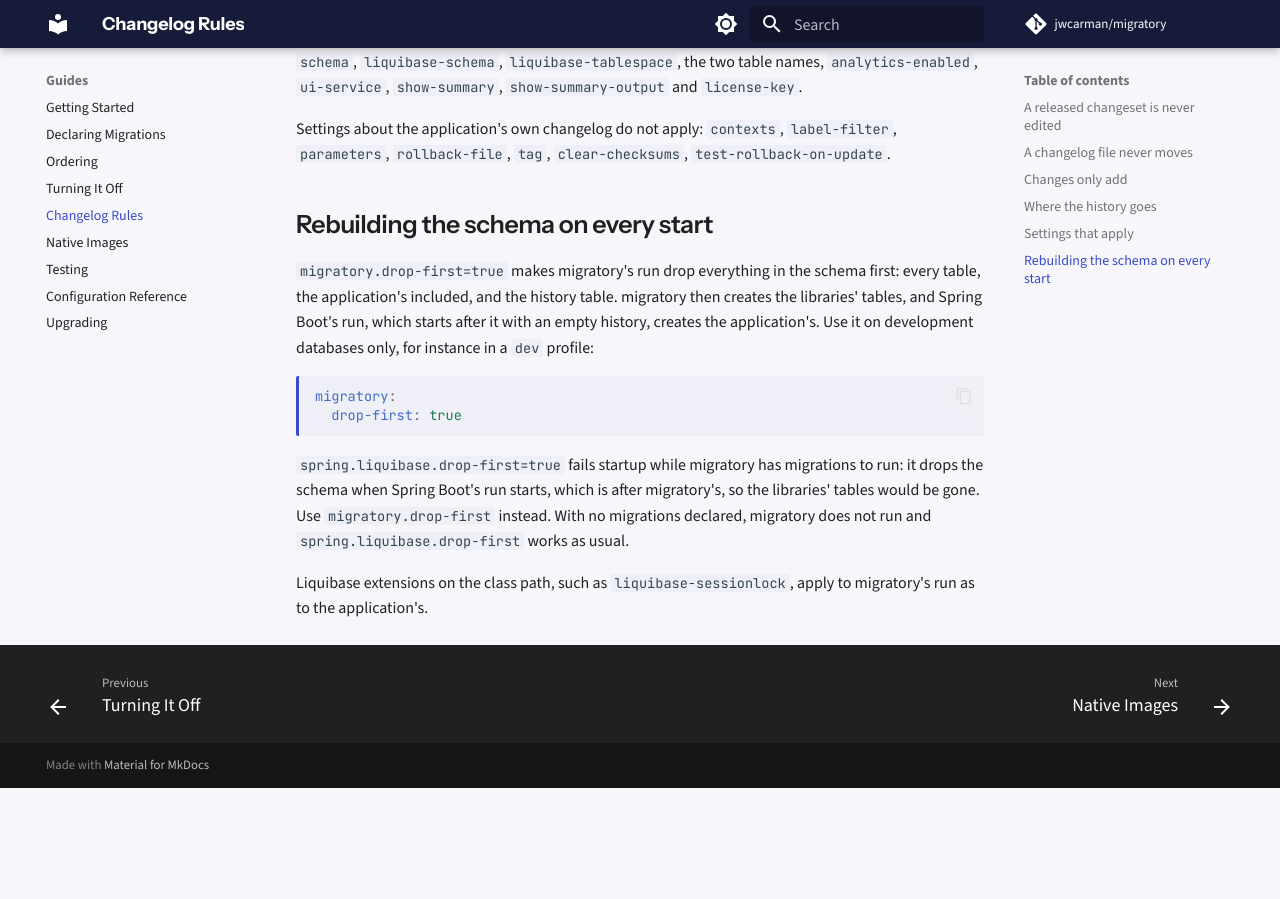
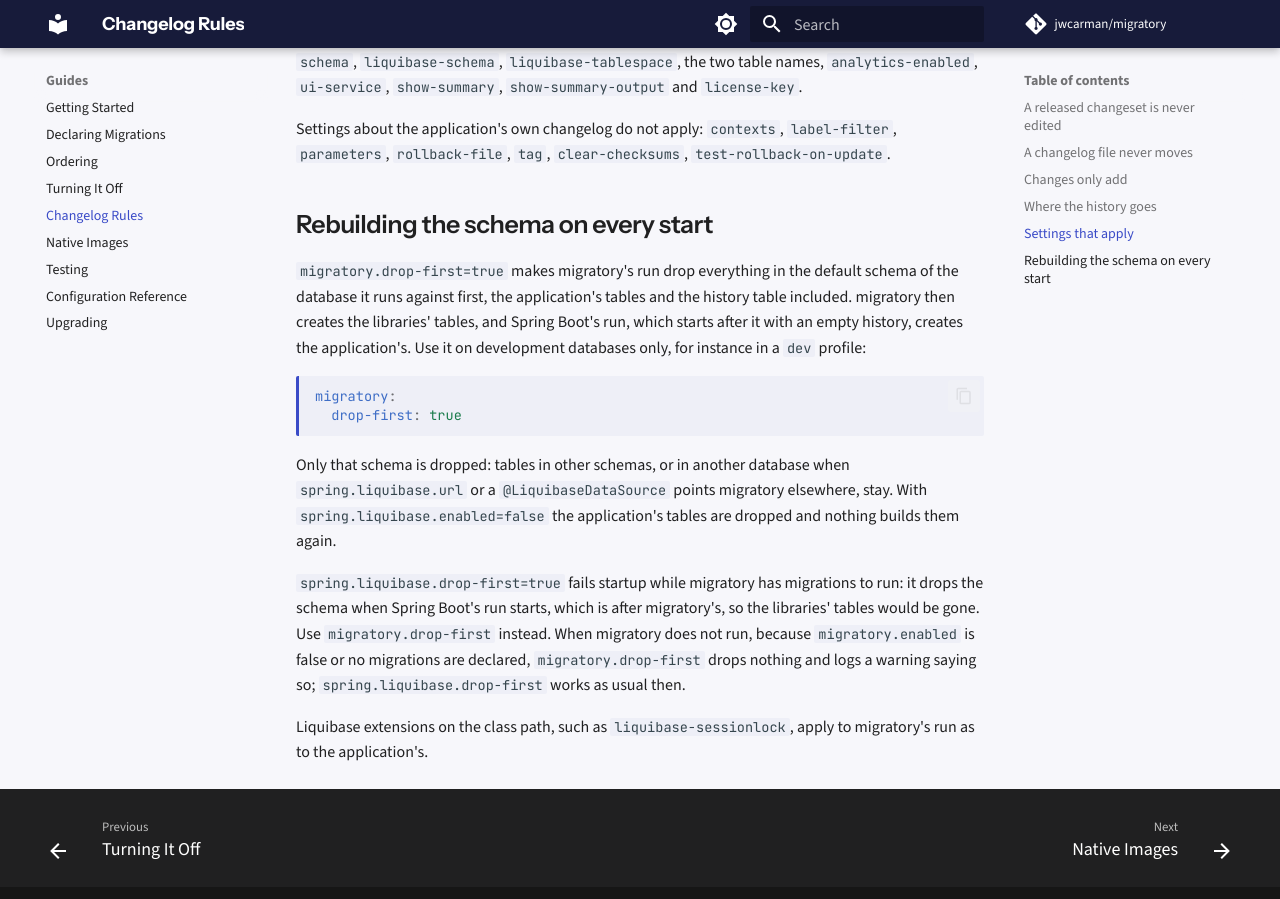
Before and after one commit to jwcarman/migratory, an MkDocs documentation site: the page built from docs/guides/changelog-rules.md, in a window 1280 px wide and 900 px high, scrolled down 1069 px. Built offline with MkDocs 1.6.1 and Material for MkDocs 9.7.7, drawn with Linux system fonts in a browser that asks for light colours; comment, search, counter and statistics services are not loaded; before the commit the page ends 1857 px from its top, so only the background shows below that.

Commit message:
fix: migratory.drop-first warns when it drops nothing; docs say what it drops
From the review: with migratory.enabled=false or no migrations declared,
migratory.drop-first was ignored silently; it now logs a warning naming
spring.liquibase.drop-first as the setting for that case. The docs and
javadoc say it drops the default schema of the database migratory runs
against, not every table, and that with spring.liquibase.enabled=false
nothing rebuilds the application's tables (now pinned by a test). The
spring.liquibase.drop-first failure says to turn it off, which reads
right when both are set. The design spec no longer says drop-first is
unsupported.

Co-Authored-By: Claude Opus 5.5 <noreply@anthropic.com>
Claude-Session: https://claude.ai/code/session_014GnzDGv6LpUfmPNoZuxave

````diff
--- a/docs/guides/changelog-rules.md
+++ b/docs/guides/changelog-rules.md
@@ -41,20 +41,26 @@ Settings about the application's own changelog do not apply: `contexts`, `label-
 
 ## Rebuilding the schema on every start
 
-`migratory.drop-first=true` makes migratory's run drop everything in the schema first: every table,
-the application's included, and the history table. migratory then creates the libraries' tables,
-and Spring Boot's run, which starts after it with an empty history, creates the application's. Use
-it on development databases only, for instance in a `dev` profile:
+`migratory.drop-first=true` makes migratory's run drop everything in the default schema of the
+database it runs against first, the application's tables and the history table included. migratory
+then creates the libraries' tables, and Spring Boot's run, which starts after it with an empty
+history, creates the application's. Use it on development databases only, for instance in a `dev`
+profile:
 
 ```yaml
 migratory:
   drop-first: true
 ```
 
+Only that schema is dropped: tables in other schemas, or in another database when
+`spring.liquibase.url` or a `@LiquibaseDataSource` points migratory elsewhere, stay. With
+`spring.liquibase.enabled=false` the application's tables are dropped and nothing builds them again.
+
 `spring.liquibase.drop-first=true` fails startup while migratory has migrations to run: it drops
 the schema when Spring Boot's run starts, which is after migratory's, so the libraries' tables would
-be gone. Use `migratory.drop-first` instead. With no migrations declared, migratory does not run and
-`spring.liquibase.drop-first` works as usual.
+be gone. Use `migratory.drop-first` instead. When migratory does not run, because
+`migratory.enabled` is false or no migrations are declared, `migratory.drop-first` drops nothing and
+logs a warning saying so; `spring.liquibase.drop-first` works as usual then.
 
 Liquibase extensions on the class path, such as `liquibase-sessionlock`, apply to migratory's run as
 to the application's.
````
Also changed, not shown: docs/guides/configuration.md (+1 -1 lines), docs/superpowers/specs/2026-11-19-migratory-design.md (+3 -2 lines), plugins/migratory/skills/migratory/references/changelog-rules.md (+12 -6 lines), plugins/migratory/skills/migratory/references/configuration.md (+1 -1 lines), 3 other files.
